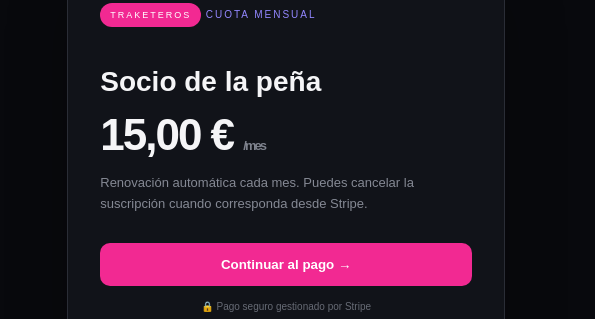
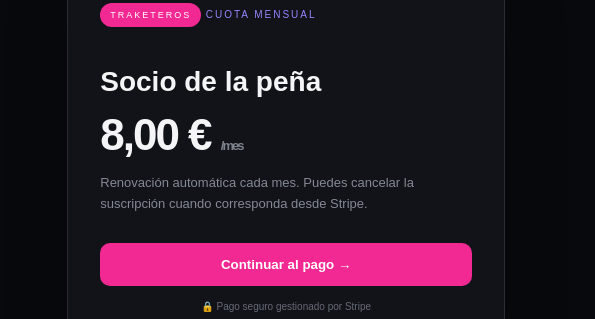
Before and after one commit to adriaan4/traketeros, a website: page public/index.html in a window 1280 px wide. Shown: the part 262-581 px from the top of the page, 685-1280 px from the left. Drawn offline with Linux system fonts and the light colour scheme.

Commit message:
Update index.html

```diff
--- a/public/index.html
+++ b/public/index.html
@@ -41,7 +41,7 @@
       <div class="plan-badge">TRAKETEROS</div>
       <small>CUOTA MENSUAL</small>
       <h2>Socio de la peña</h2>
-      <div class="price">15,00 € <i>/mes</i></div>
+      <div class="price">8,00 € <i>/mes</i></div>
       <p>Renovación automática cada mes. Puedes cancelar la suscripción cuando corresponda desde Stripe.</p>
       <button id="pay">Continuar al pago →</button>
       <label>🔒 Pago seguro gestionado por Stripe</label>
```
